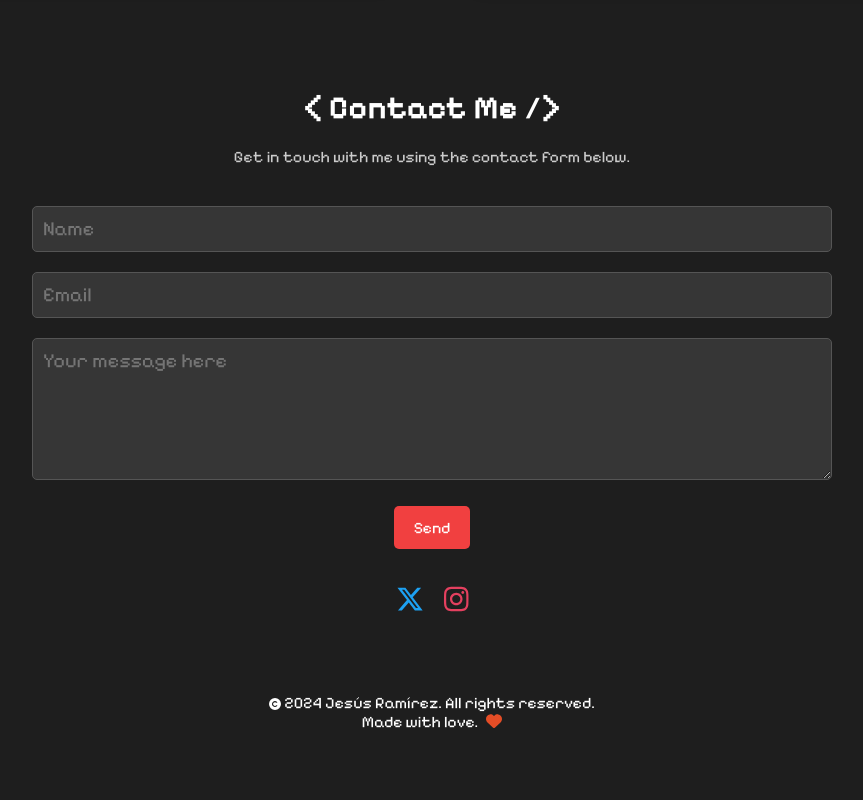
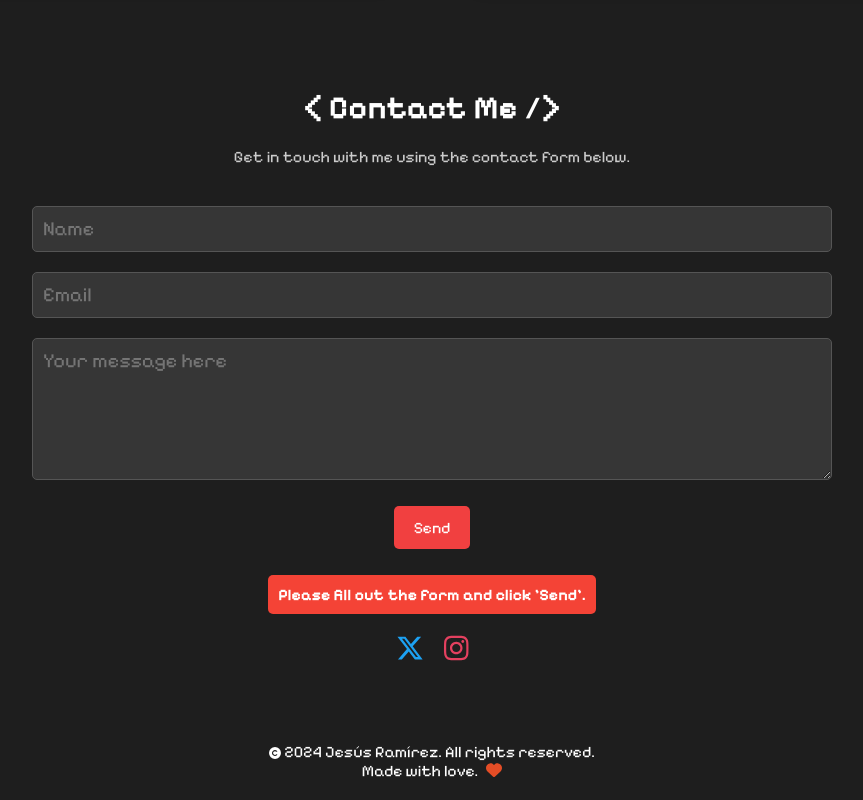
Before and after one commit to jesusramiireez/portfolioReact, a React (Create React App) app: page / in a window 1280 px wide. Shown: the part 2502-3302 px from the top of the page, without its empty margins (208-1071 px from the left). Before the commit the page ends 3253 px from the top, so only its background shows below. Built offline with nearby package versions, Linux system fonts and the light colour scheme.

Commit message:
Estilos editados

```diff
--- a/src/components/Contact/contact.js
+++ b/src/components/Contact/contact.js
@@ -7,7 +7,7 @@ import emailjs from '@emailjs/browser';
 
 const Contact = () => {
     const form = useRef();
-    const [modalVisible, setModalVisible] = useState(false);
+    const [alertMessage, setAlertMessage] = useState("Please fill out the form and click 'Send'.");
 
     const sendEmail = (e) => {
         e.preventDefault();
@@ -15,17 +15,13 @@ const Contact = () => {
         emailjs.sendForm('service_t90wycx', 'template_n1d0r0h', form.current, 'LZg6FMhDaQkTfD8Gs')
             .then((result) => {
                 console.log(result.text);
-                setModalVisible(true);
+                setAlertMessage('Message sent successfully!');
                 form.current.reset();
             })
             .catch((error) => {
                 console.error(error.text);
-                setModalVisible(true);
+                setAlertMessage('Error sending message. Please try again.');
             });
-    };
-
-    const closeModal = () => {
-        setModalVisible(false);
     };
 
     return (
@@ -38,14 +34,7 @@ const Contact = () => {
                     <input type='email' className='email' placeholder='Email' name='from_email' />
                     <textarea name="message" className="message" rows="5" placeholder='Your message here'></textarea>
                     <button type="submit" value="Send" className='formBtn'>Send</button>
-                    {modalVisible && (
-                        <div className="modal">
-                            <div className="modal-content">
-                                <span className="close" onClick={closeModal}>&times;</span>
-                                <p>Message sent successfully!</p>
-                            </div>
-                        </div>
-                    )}
+                    <div className={`alert ${alertMessage.includes('successfully') ? 'success' : 'error'}`}>{alertMessage}</div>
                     <div className='socialMedia'>
                         <FontAwesomeIcon icon={faXTwitter} className='iconStyle' />
                         <FontAwesomeIcon icon={faInstagram} className='iconStyle' />
```
